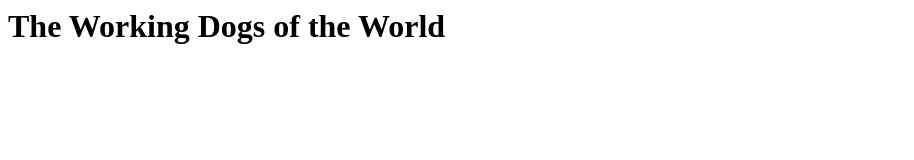
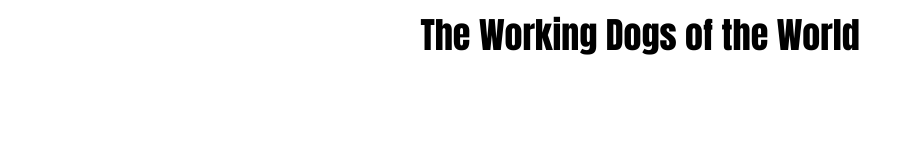
Before and after one commit to garrettstrohm/working-dogs-repository, a plain HTML site: page index.html in a window 1280 px wide. Shown: the whole page, without its empty margins (0-914 px from the left). Drawn offline with Linux system fonts and the light colour scheme.

Commit message:
add style.css, connect to index.html

```diff
--- a/index.html
+++ b/index.html
@@ -1,6 +1,7 @@
 <DOCTYPE! html>
     <html lang="en">
         <head></head>
+        <link rel="stylesheet" href="style.css" />
         <title>Working Dogs</title>
         <body>
             <h1>The Working Dogs of the World</h1>
--- /dev/null
+++ b/style.css
@@ -0,0 +1,5 @@
+h1 {
+    text-align: center;
+    font-family:Impact, Haettenschweiler, 'Arial Narrow Bold', sans-serif;
+    font-size: 36px;
+}
```
